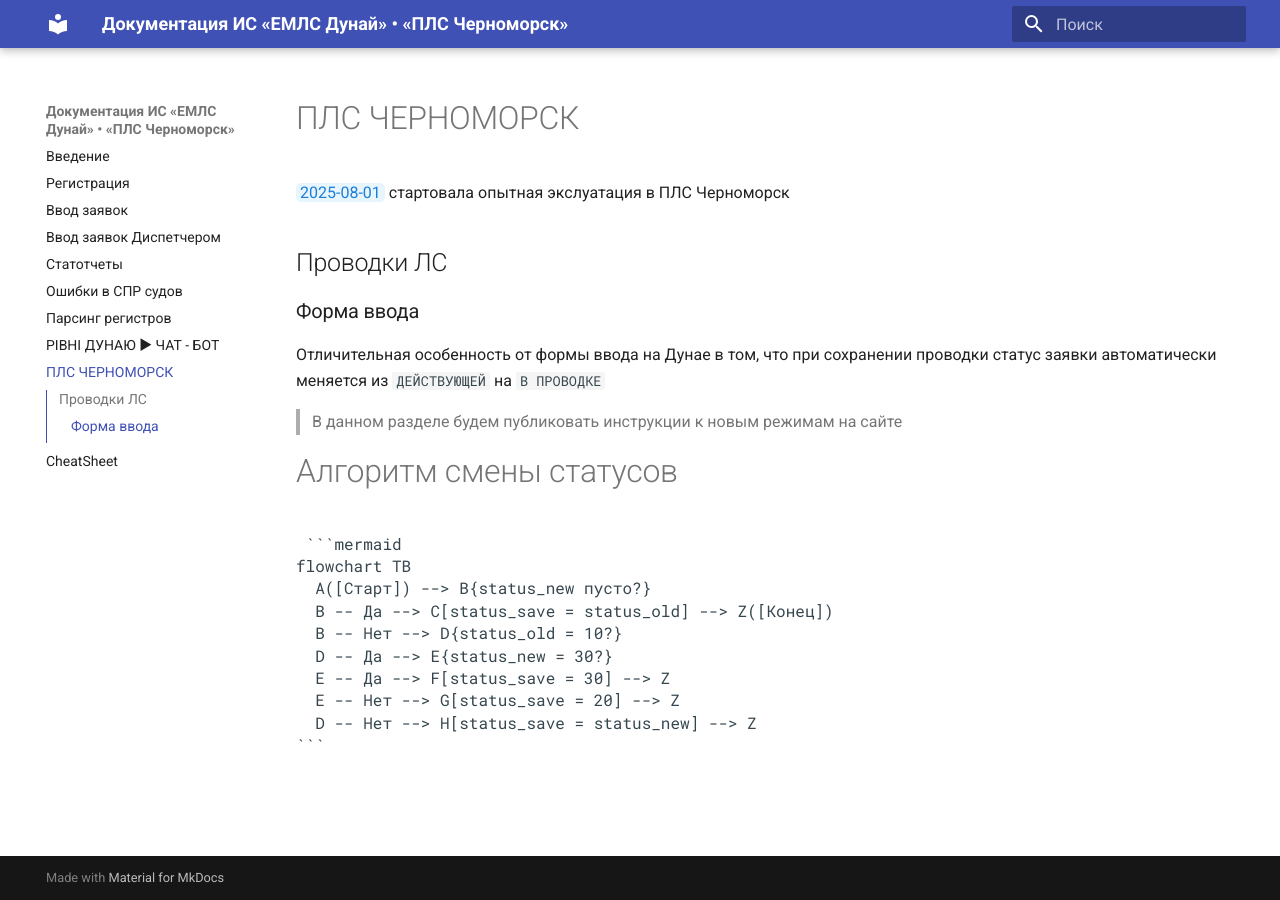
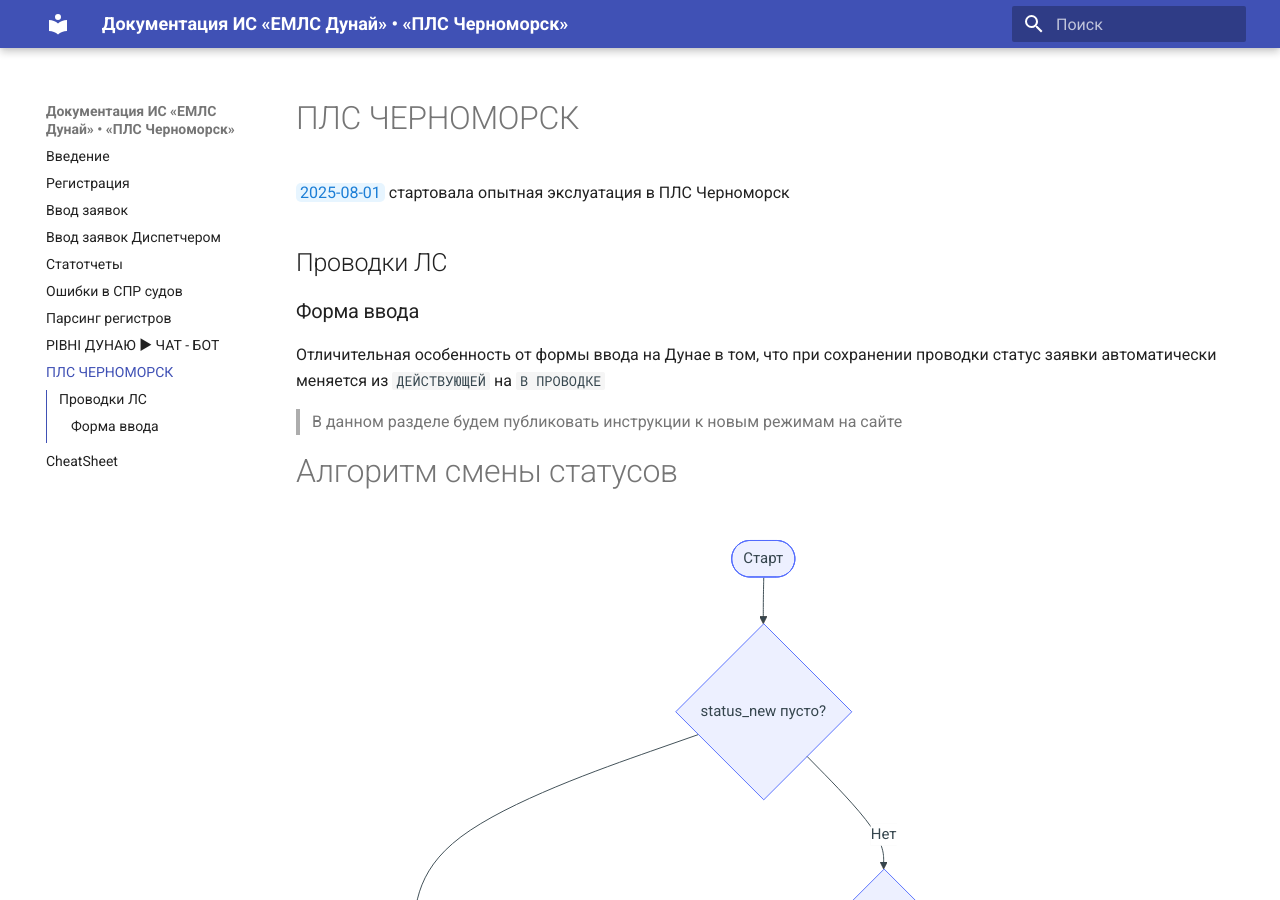
Before and after one commit to vvxsoni/Danube_help, an MkDocs documentation site: the page built from docs/ilk_001_main.md, in a window 1280 px wide and 900 px high. Built offline with MkDocs 1.6.1 and Material for MkDocs 9.7.7, drawn with Linux system fonts in a browser that asks for light colours.

Commit message:
flowchart TB

````diff
--- a/docs/ilk_001_main.md
+++ b/docs/ilk_001_main.md
@@ -58,7 +58,7 @@ _фыввыфа_
 > В данном разделе будем публиковать инструкции к новым режимам на сайте
 
 # Алгоритм смены статусов
-<pre> ```mermaid
+```mermaid
 flowchart TB
   A([Старт]) --> B{status_new пусто?}
   B -- Да --> C[status_save = status_old] --> Z([Конец])
@@ -67,4 +67,4 @@ flowchart TB
   E -- Да --> F[status_save = 30] --> Z
   E -- Нет --> G[status_save = 20] --> Z
   D -- Нет --> H[status_save = status_new] --> Z
-``` </pre>
+```
````
